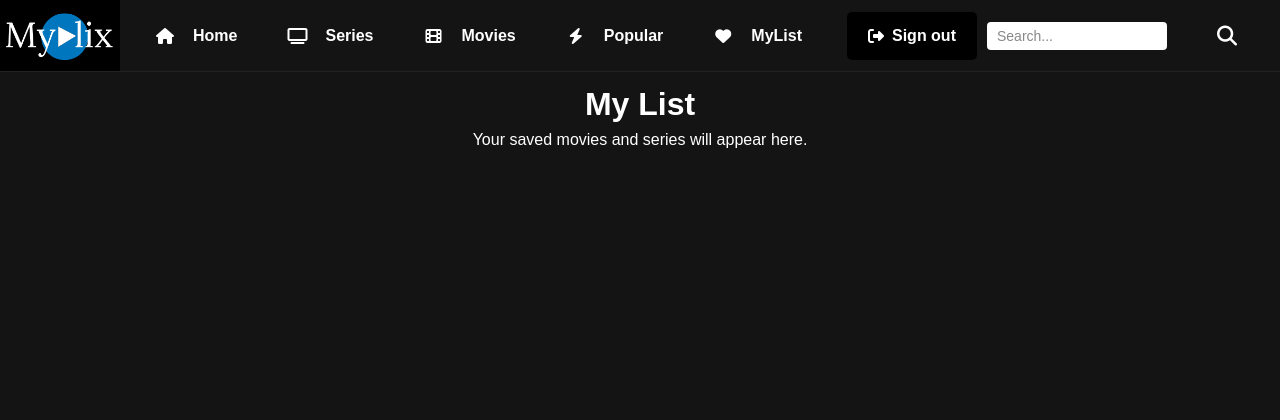
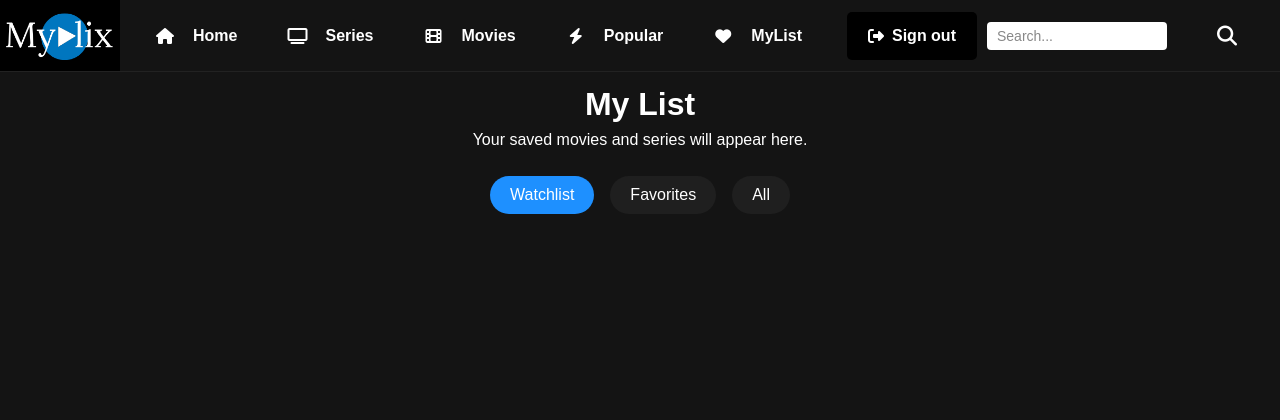
Before and after one commit to AmolSadana012/MyFlix, a Flask app: page /mylist in a window 1280 px wide. Shown: the top 420 px of the page. Run offline with Flask 3, Linux system fonts and the light colour scheme; the visitor is signed in with stand-in values (Sample User, id 1).

Commit message:
Version 55

```diff
--- a/static/script.js
+++ b/static/script.js
@@ -391,3 +391,15 @@ if (SpeechRecognition) {
   console.warn("Speech recognition not supported in this browser.");
   voiceSearchBtn.style.display = 'none';
 }
+
+function showSection(sectionId) {
+    const sections = document.querySelectorAll(".movie-section");
+    const buttons = document.querySelectorAll(".toggle-btn");
+
+    sections.forEach(sec => {
+      sec.style.display = sec.id === sectionId ? "grid" : "none";
+    });
+
+    buttons.forEach(btn => btn.classList.remove("active"));
+    event.target.classList.add("active");
+  }
--- a/templates/mylist.html
+++ b/templates/mylist.html
@@ -20,12 +20,30 @@
         flex: 1;
     }
 
-    /* Optional footer styling */
     .footer {
         background-color: #111;
         color: #aaa;
         text-align: center;
         padding: 20px;
+    }
+
+    .toggle-btn {
+      padding: 10px 20px;
+      font-size: 1rem;
+      background-color: #1f1f1f;
+      color: white;
+      border: none;
+      border-radius: 25px;
+      cursor: pointer;
+      transition: background-color 0.3s;
+    }
+
+    .toggle-btn:hover {
+      background-color: #333;
+    }
+
+    .toggle-btn.active {
+      background-color: #1E90FF;
     }
 
   </style>
@@ -69,9 +87,25 @@
   <main class="mylist-section">
     <h1>My List</h1>
     <p>Your saved movies and series will appear here.</p>
-    <div class="movie-thumbnails" id="my-list-thumbnails">
-      <!-- Dynamically filled by JavaScript -->
+
+    <div class="list-toggle-buttons" style="display: flex; justify-content: center; gap: 1rem; margin: 1.5rem 0;">
+      <button onclick="showSection('watchlist')" class="toggle-btn active">Watchlist</button>
+      <button onclick="showSection('favorites')" class="toggle-btn">Favorites</button>
+      <button onclick="showSection('all')" class="toggle-btn">All</button>
     </div>
+
+    <div id="watchlist" class="movie-section movie-thumbnails">
+      <!-- Watchlist movies  -->
+    </div>
+
+    <div id="favorites" class="movie-section movie-thumbnails" style="display: none;">
+      <!-- Favorites movies  -->
+    </div>
+
+    <div id="all" class="movie-section movie-thumbnails" style="display: none;">
+      <!-- All saved movies  -->
+    </div>
+
   </main>
 
   <footer class="footer">
```
